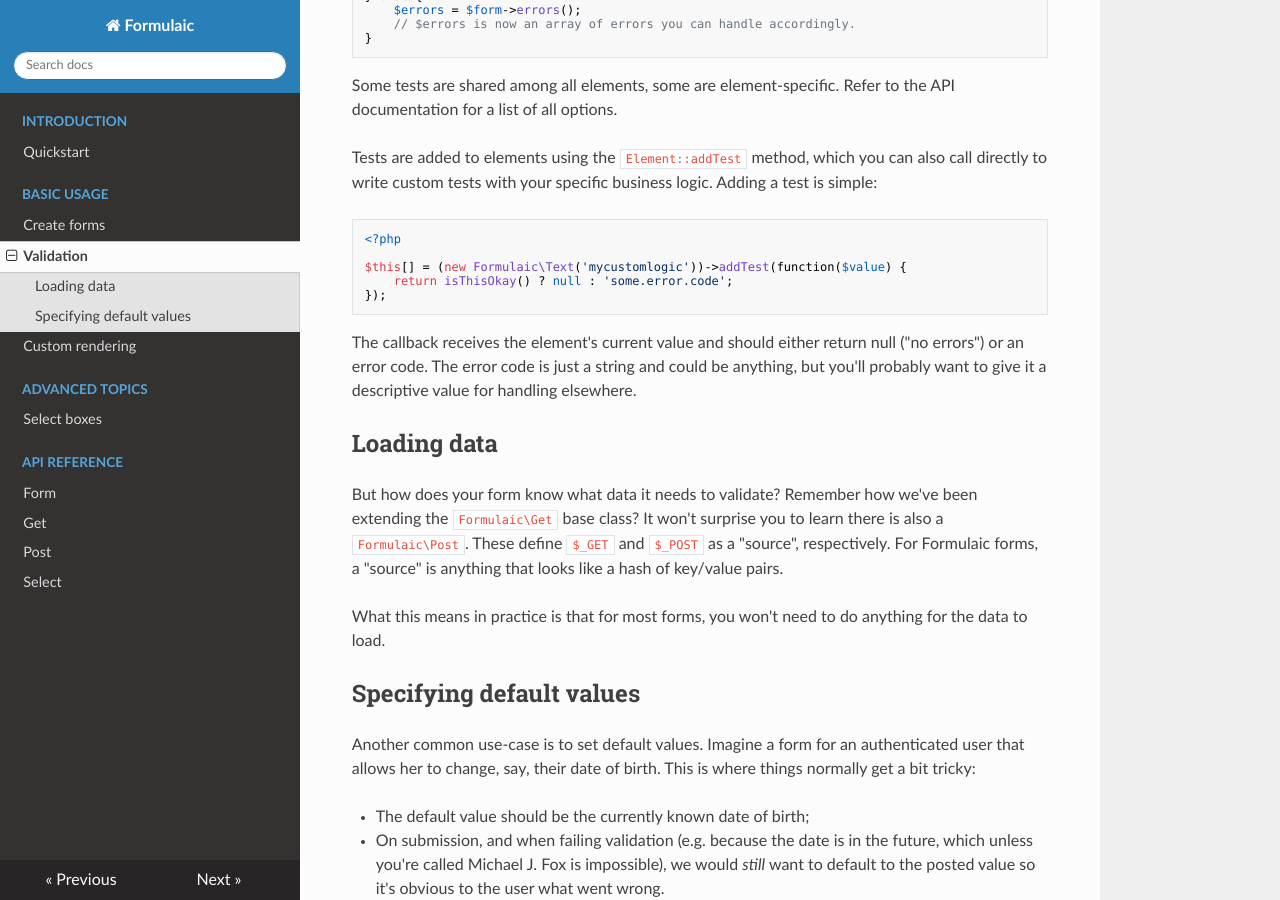
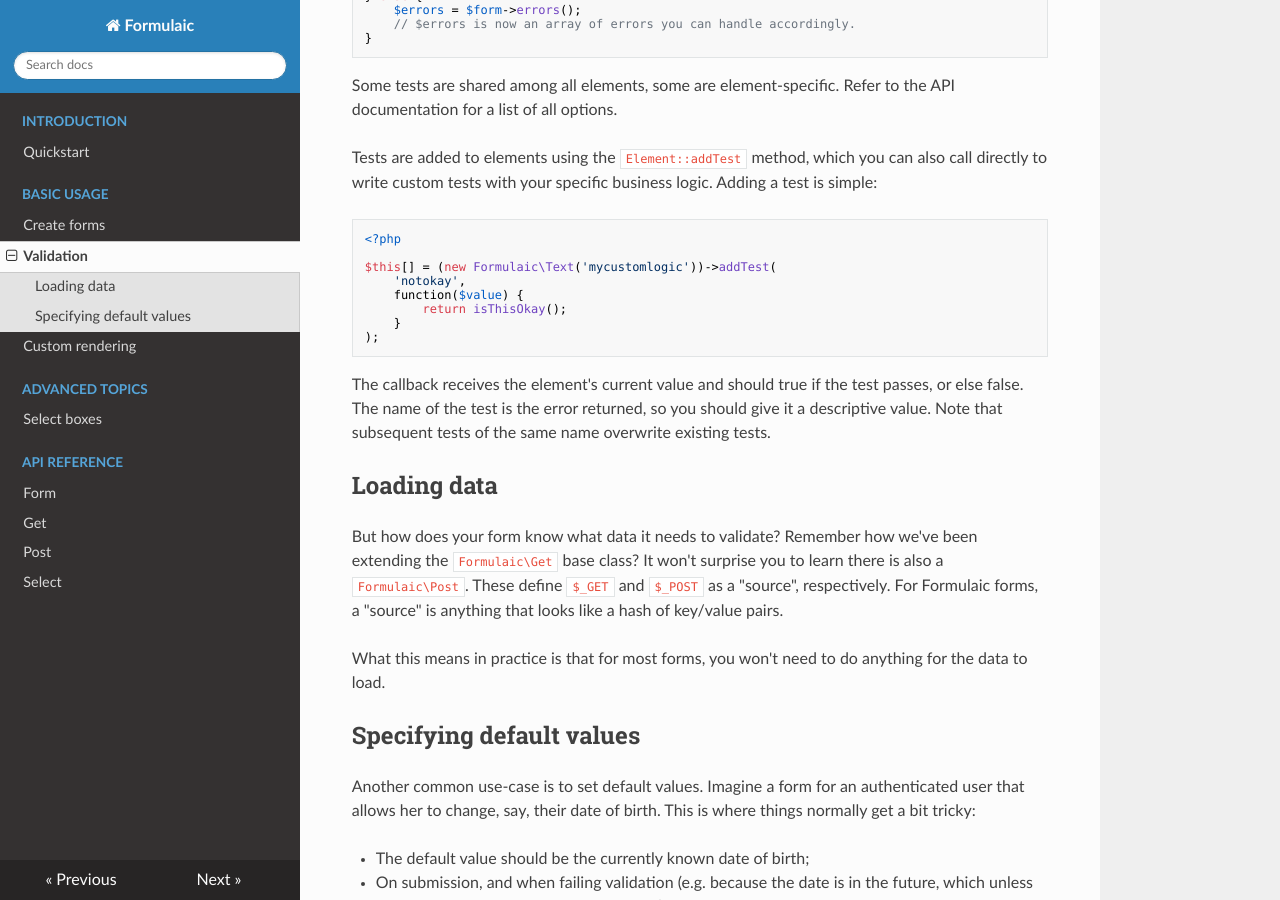
Before and after one commit to monomelodies/formulaic, an MkDocs documentation site: the page built from docs/basic/validation.md, in a window 1280 px wide and 900 px high, scrolled down 392 px. Built offline with MkDocs 1.6.1, drawn with Linux system fonts in a browser that asks for light colours; nearby versions of some CDN libraries; old or Windows-style settings are respelled for this version of MkDocs.

Commit message:
this works slightly differently now

```diff
--- a/docs/basic/validation.md
+++ b/docs/basic/validation.md
@@ -26,14 +26,17 @@ Adding a test is simple:
 
     <?php
 
-    $this[] = (new Formulaic\Text('mycustomlogic'))->addTest(function($value) {
-        return isThisOkay() ? null : 'some.error.code';
-    });
+    $this[] = (new Formulaic\Text('mycustomlogic'))->addTest(
+        'notokay',
+        function($value) {
+            return isThisOkay();
+        }
+    );
 
-The callback receives the element's current value and should either return null
-("no errors") or an error code. The error code is just a string and could be
-anything, but you'll probably want to give it a descriptive value for handling
-elsewhere.
+The callback receives the element's current value and should true if the test
+passes, or else false. The name of the test is the error returned, so you should
+give it a descriptive value. Note that subsequent tests of the same name
+overwrite existing tests.
 
 ## Loading data
 
```
